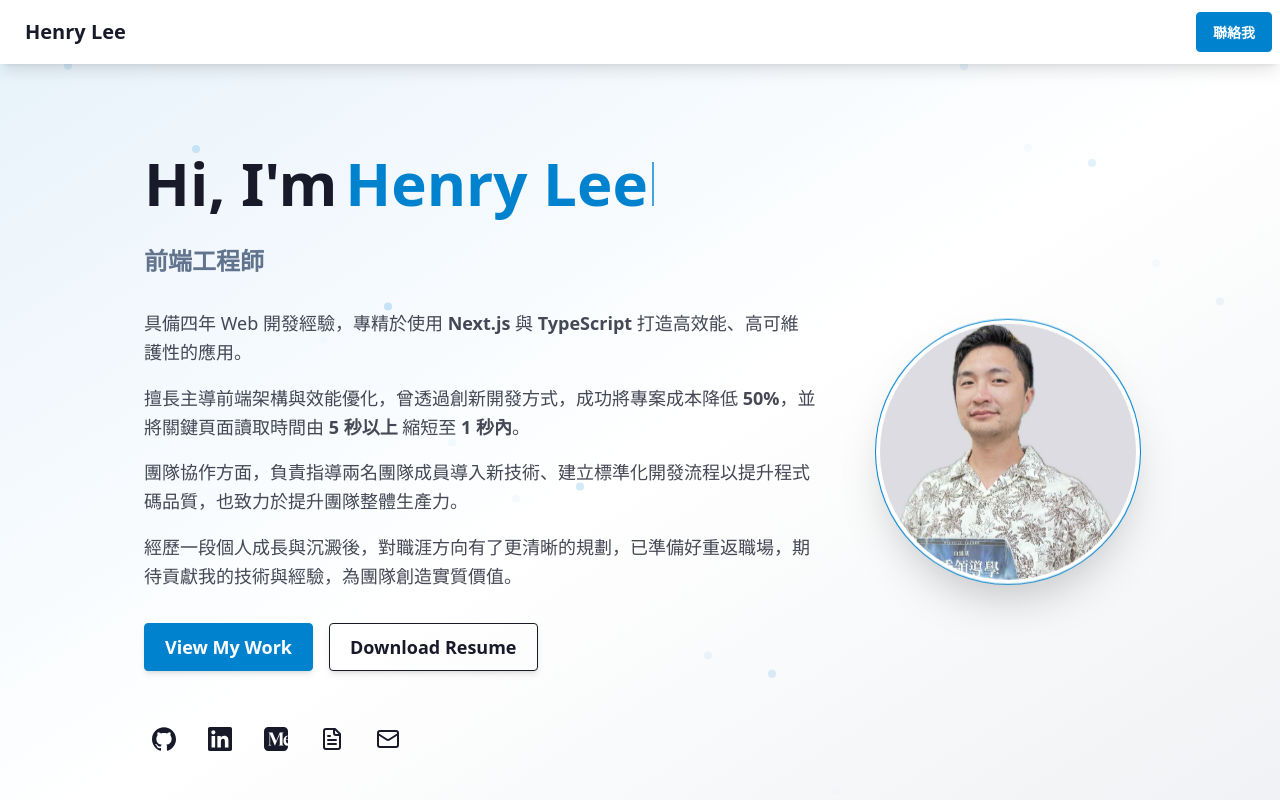
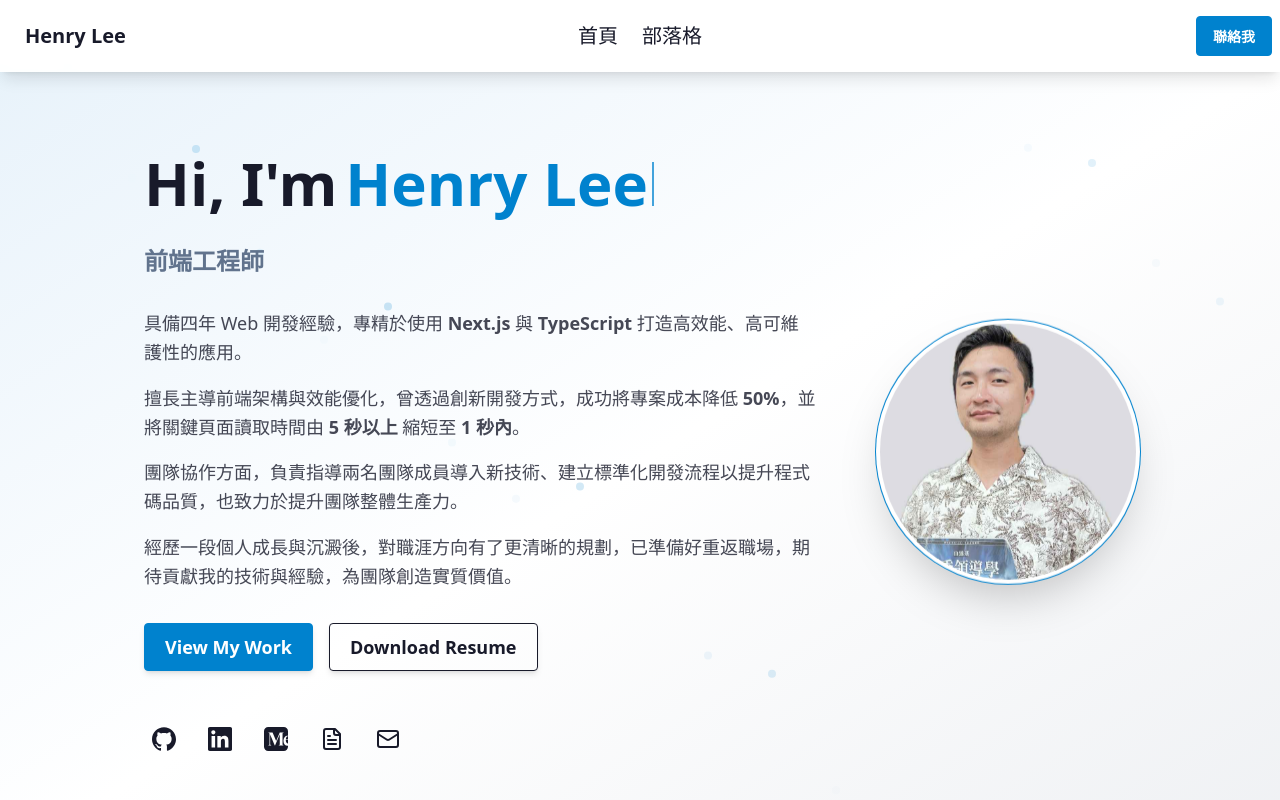
Before and after one commit to u88803494/my-website, a Next.js app: page / in a window 1280 px wide. Shown: the top 800 px of the page. Built offline with nearby package versions, Linux system fonts and the light colour scheme.

Commit message:
refactor: clean up Navbar component by removing commented code
- Remove unnecessary commented-out code for better readability.
- Ensure the Menu icon is properly imported from lucide-react.
- Maintain the structure and functionality of the Navbar component.

```diff
--- a/src/components/shared/Navbar.tsx
+++ b/src/components/shared/Navbar.tsx
@@ -1,7 +1,7 @@
 "use client";
 
+import { Menu } from "lucide-react";
 import Link from "next/link";
-// import { Menu } from 'lucide-react';
 
 const Navbar = () => {
   const scrollToContact = () => {
@@ -13,32 +13,44 @@ const Navbar = () => {
   return (
     <nav className="navbar bg-base-100/95 fixed top-0 z-50 w-full shadow-lg backdrop-blur-sm">
       <div className="navbar-start">
-        {/* <div className="dropdown">
-          <div tabIndex={0} role="button" className="btn btn-ghost lg:hidden btn-circle btn-md">
+        <div className="dropdown">
+          <div className="btn btn-ghost btn-circle btn-md lg:hidden" role="button" tabIndex={0}>
             <Menu className="h-5 w-5" />
           </div>
           <ul
+            className="menu menu-compact dropdown-content bg-base-100 rounded-box z-10 mt-3 w-52 p-2 text-base font-medium shadow md:text-lg"
             tabIndex={0}
-            className="menu menu-compact dropdown-content bg-base-100 rounded-box z-10 mt-3 w-52 p-2 shadow text-base md:text-lg font-medium"
           >
-            <li><Link href="/">首頁</Link></li>
-            <li><Link href="/projects">專案</Link></li>
-            <li><Link href="/blog">部落格</Link></li>
-            <li><Link href="/about">關於我</Link></li>
+            <li>
+              <Link href="/">首頁</Link>
+            </li>
+            {/* <li><Link href="/projects">專案</Link></li> */}
+            <li>
+              <Link href="/blog">部落格</Link>
+            </li>
+            {/* <li><Link href="/about">關於我</Link></li> */}
           </ul>
-        </div> */}
+        </div>
         <Link className="btn btn-ghost text-xl" href="/">
           Henry Lee
         </Link>
       </div>
-      {/* <div className="navbar-center hidden lg:flex">
+      <div className="navbar-center hidden lg:flex">
         <ul className="menu menu-horizontal px-1 text-lg">
-          <li><Link href="/" className="text-xl">首頁</Link></li>
-          <li><Link href="/projects" className="text-xl">專案</Link></li>
-          <li><Link href="/blog" className="text-xl">部落格</Link></li>
-          <li><Link href="/about" className="text-xl">關於我</Link></li>
+          <li>
+            <Link className="text-xl" href="/">
+              首頁
+            </Link>
+          </li>
+          {/* <li><Link href="/projects" className="text-xl">專案</Link></li> */}
+          <li>
+            <Link className="text-xl" href="/blog">
+              部落格
+            </Link>
+          </li>
+          {/* <li><Link href="/about" className="text-xl">關於我</Link></li> */}
         </ul>
-      </div> */}
+      </div>
       <div className="navbar-end">
         <button className="btn btn-primary btn-md" onClick={scrollToContact}>
           聯絡我
```
